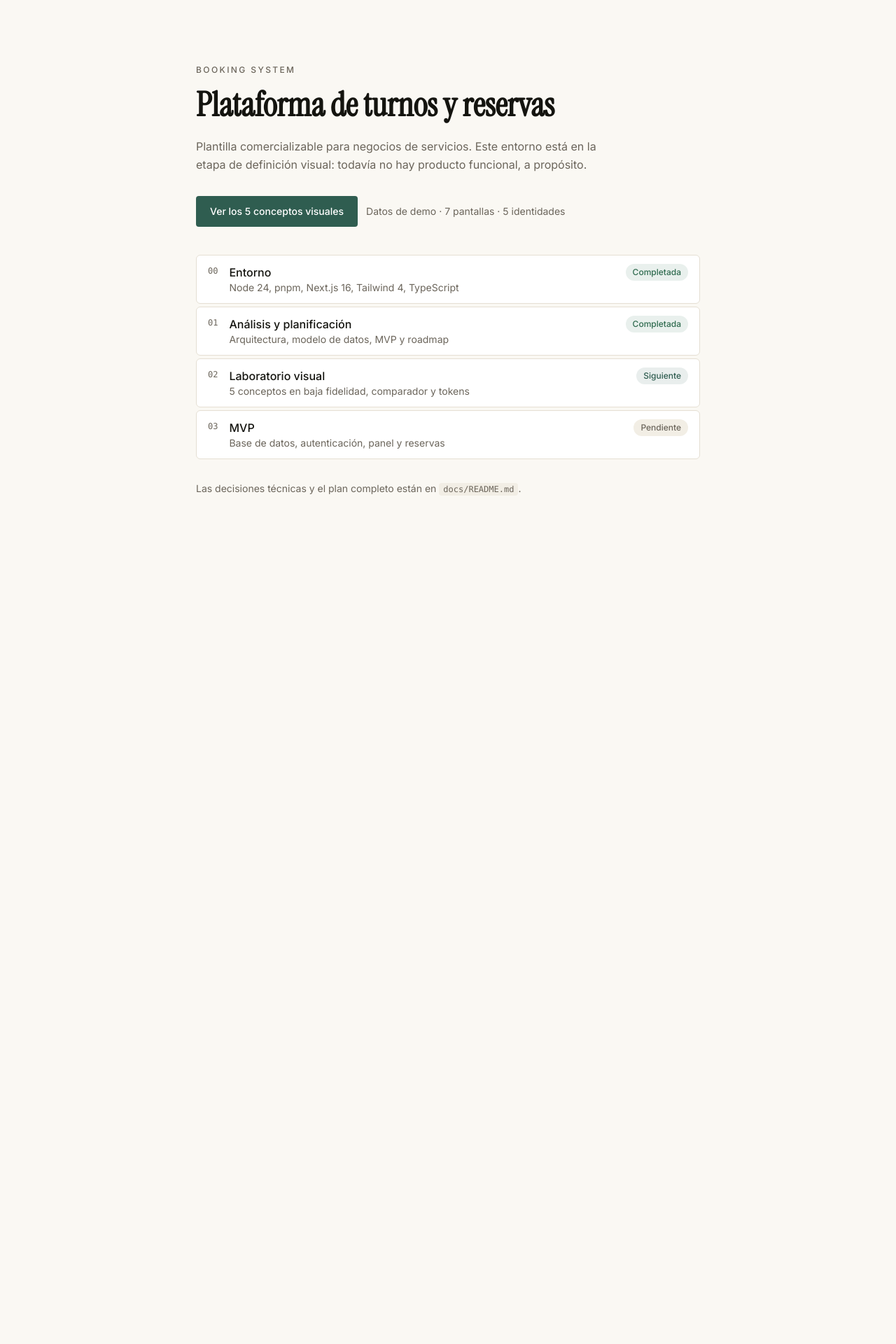
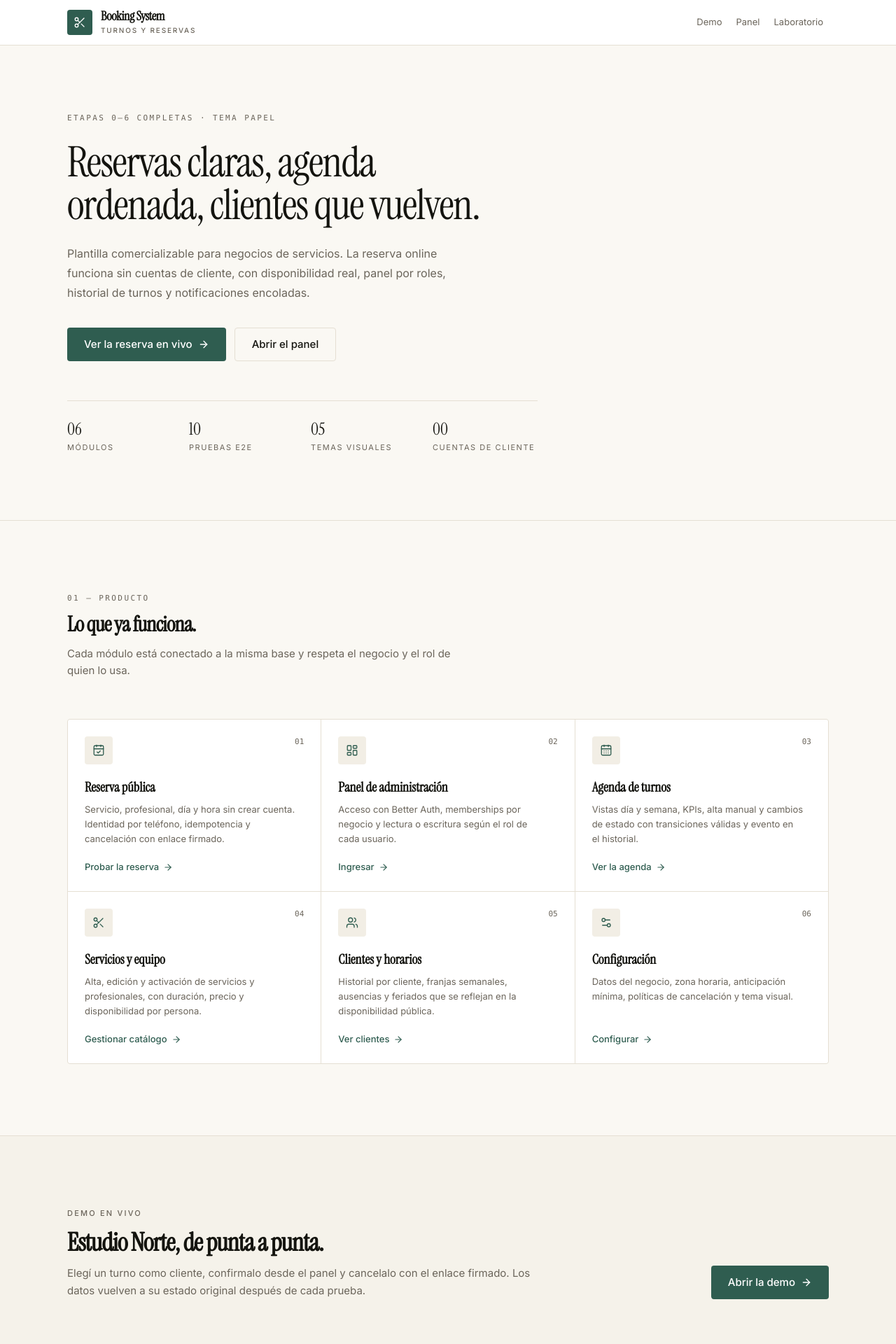
Before and after one commit to FedericoFeressin/Turnos-y-Reservas-DEMO, a Next.js app: page / in a window 1280 px wide. Shown: the top 1920 px of the page at 70% size. Before the commit the page ends 800 px from the top, so only its background shows below. Built offline with nearby package versions, Linux system fonts and the light colour scheme.

Commit message:
feat: mostrar el producto en la home con el diseño Papel

```diff
--- a/src/app/page.tsx
+++ b/src/app/page.tsx
@@ -1,100 +1,274 @@
+import type { Metadata } from "next";
 import Link from "next/link";
+import {
+  ArrowRight,
+  CalendarCheck,
+  CalendarDays,
+  LayoutDashboard,
+  Scissors,
+  Settings2,
+  Users,
+  type LucideIcon,
+} from "lucide-react";
 
-const stages = [
+import { buttonVariants } from "@/components/ui/button";
+import { Container, Section, SectionHead } from "@/components/site/layout-primitives";
+
+export const metadata: Metadata = {
+  title: "Turnos y reservas para negocios de servicios",
+  description:
+    "Plantilla de turnos y reservas con reserva pública, agenda real, roles por membresía, historial de turnos y notificaciones.",
+};
+
+const modules: {
+  index: string;
+  title: string;
+  description: string;
+  href: string;
+  action: string;
+  icon: LucideIcon;
+}[] = [
   {
-    id: "00",
-    name: "Entorno",
-    detail: "Node 24, pnpm, Next.js 16, Tailwind 4, TypeScript",
-    state: "done",
+    index: "01",
+    title: "Reserva pública",
+    description:
+      "Servicio, profesional, día y hora sin crear cuenta. Identidad por teléfono, idempotencia y cancelación con enlace firmado.",
+    href: "/b/estudio-norte",
+    action: "Probar la reserva",
+    icon: CalendarCheck,
   },
   {
-    id: "01",
-    name: "Análisis y planificación",
-    detail: "Arquitectura, modelo de datos, MVP y roadmap",
-    state: "done",
+    index: "02",
+    title: "Panel de administración",
+    description:
+      "Acceso con Better Auth, memberships por negocio y lectura o escritura según el rol de cada usuario.",
+    href: "/ingresar",
+    action: "Ingresar",
+    icon: LayoutDashboard,
   },
   {
-    id: "02",
-    name: "Laboratorio visual",
-    detail: "5 conceptos en baja fidelidad, comparador y tokens",
-    state: "next",
+    index: "03",
+    title: "Agenda de turnos",
+    description:
+      "Vistas día y semana, KPIs, alta manual y cambios de estado con transiciones válidas y evento en el historial.",
+    href: "/ingresar?next=/admin/turnos",
+    action: "Ver la agenda",
+    icon: CalendarDays,
   },
   {
-    id: "03",
-    name: "MVP",
-    detail: "Base de datos, autenticación, panel y reservas",
-    state: "pending",
+    index: "04",
+    title: "Servicios y equipo",
+    description:
+      "Alta, edición y activación de servicios y profesionales, con duración, precio y disponibilidad por persona.",
+    href: "/ingresar?next=/admin/servicios",
+    action: "Gestionar catálogo",
+    icon: Scissors,
   },
-] as const;
+  {
+    index: "05",
+    title: "Clientes y horarios",
+    description:
+      "Historial por cliente, franjas semanales, ausencias y feriados que se reflejan en la disponibilidad pública.",
+    href: "/ingresar?next=/admin/clientes",
+    action: "Ver clientes",
+    icon: Users,
+  },
+  {
+    index: "06",
+    title: "Configuración",
+    description:
+      "Datos del negocio, zona horaria, anticipación mínima, políticas de cancelación y tema visual.",
+    href: "/ingresar?next=/admin/configuracion",
+    action: "Configurar",
+    icon: Settings2,
+  },
+];
+
+const navLinkClass =
+  "rounded-sm px-2 py-1.5 text-ink-muted transition-colors hover:text-ink focus-visible:outline-2 focus-visible:outline-offset-2 focus-visible:outline-primary";
 
 export default function Home() {
   return (
-    <main className="mx-auto flex min-h-dvh w-full max-w-3xl flex-col justify-center px-6 py-16">
-      <p className="text-xs font-medium tracking-[0.2em] text-ink-muted uppercase">
+    <div className="flex min-h-dvh flex-col bg-background text-ink">
+      <a
+        href="#contenido"
+        className="sr-only focus:not-sr-only focus:fixed focus:top-2 focus:left-2 focus:z-50 focus:bg-ink focus:px-4 focus:py-2 focus:text-[13px] focus:text-background"
+      >
+        Saltar al contenido
+      </a>
+
+      <header className="border-b border-line bg-surface">
+        <Container className="flex h-16 items-center justify-between gap-4">
+          <Link
+            href="/"
+            className="flex items-center gap-3 rounded-sm focus-visible:outline-2 focus-visible:outline-offset-4 focus-visible:outline-primary"
+          >
+            <span
+              aria-hidden="true"
+              className="grid size-9 place-items-center rounded-md bg-primary text-primary-fg"
+            >
+              <Scissors className="size-[18px]" strokeWidth={1.75} />
+            </span>
+            <span>
+              <span className="block font-display text-lg leading-none font-semibold tracking-[var(--theme-tracking-display)]">
                 Booking System
+              </span>
+              <span className="mt-1 block text-[10px] font-medium tracking-[0.18em] text-ink-muted uppercase">
+                Turnos y reservas
+              </span>
+            </span>
+          </Link>
+
+          <nav aria-label="Navegación principal" className="flex items-center gap-1 text-[13px]">
+            <Link href="/b/estudio-norte" className={navLinkClass}>
+              Demo
+            </Link>
+            <Link href="/ingresar" className={navLinkClass}>
+              Panel
+            </Link>
+            <Link href="/lab" className={navLinkClass}>
+              Laboratorio
+            </Link>
+          </nav>
+        </Container>
+      </header>
+
+      <main id="contenido" className="flex-1">
+        <section className="border-b border-line">
+          <Container className="py-16 sm:py-24">
+            <p className="font-mono text-[11px] tracking-[0.22em] text-ink-muted uppercase">
+              Etapas 0–6 completas · tema Papel
             </p>
 
-      <h1 className="mt-3 font-display text-4xl leading-tight font-semibold sm:text-5xl">
-        Plataforma de turnos y reservas
+            <h1 className="mt-6 max-w-3xl font-display text-[3rem] leading-[1.02] font-normal tracking-[var(--theme-tracking-display)] sm:text-6xl">
+              Reservas claras, agenda ordenada, clientes que vuelven.
             </h1>
 
-      <p className="mt-4 max-w-xl text-base leading-relaxed text-ink-muted">
-        Plantilla comercializable para negocios de servicios. Este entorno está
-        en la etapa de definición visual: todavía no hay producto funcional, a
-        propósito.
+            <p className="mt-6 max-w-xl text-[15px] leading-[1.75] text-ink-muted sm:text-base">
+              Plantilla comercializable para negocios de servicios. La reserva
+              online funciona sin cuentas de cliente, con disponibilidad real,
+              panel por roles, historial de turnos y notificaciones encoladas.
             </p>
 
-      <div className="mt-8 flex flex-wrap items-center gap-3">
+            <div className="mt-9 flex flex-wrap items-center gap-3">
+              <Link href="/b/estudio-norte" className={buttonVariants({ size: "lg" })}>
+                Ver la reserva en vivo
+                <ArrowRight className="size-4" aria-hidden="true" />
+              </Link>
+              <Link href="/ingresar" className={buttonVariants({ variant: "outline", size: "lg" })}>
+                Abrir el panel
+              </Link>
+            </div>
+
+            <dl className="mt-14 grid max-w-2xl grid-cols-2 gap-x-6 gap-y-5 border-t border-line pt-6 sm:grid-cols-4">
+              {[
+                { label: "Módulos", value: "06" },
+                { label: "Pruebas E2E", value: "10" },
+                { label: "Temas visuales", value: "05" },
+                { label: "Cuentas de cliente", value: "00" },
+              ].map((item) => (
+                <div key={item.label}>
+                  <dd className="font-display text-2xl">{item.value}</dd>
+                  <dt className="mt-0.5 text-[11px] tracking-[0.14em] text-ink-muted uppercase">
+                    {item.label}
+                  </dt>
+                </div>
+              ))}
+            </dl>
+          </Container>
+        </section>
+
+        <Section id="modulos">
+          <SectionHead
+            index="01 — Producto"
+            title="Lo que ya funciona."
+            description="Cada módulo está conectado a la misma base y respeta el negocio y el rol de quien lo usa."
+          />
+
+          <div className="grid gap-px overflow-hidden rounded-md border border-line bg-line sm:grid-cols-2 lg:grid-cols-3">
+            {modules.map((module) => {
+              const Icon = module.icon;
+
+              return (
+                <article key={module.index} className="flex flex-col bg-surface p-6">
+                  <div className="flex items-start justify-between">
+                    <span className="grid size-10 place-items-center rounded-md bg-surface-2 text-primary">
+                      <Icon className="size-[18px]" strokeWidth={1.75} aria-hidden="true" />
+                    </span>
+                    <span className="font-mono text-[11px] text-ink-muted">{module.index}</span>
+                  </div>
+
+                  <h3 className="mt-5 font-display text-[19px] leading-snug font-semibold">
+                    {module.title}
+                  </h3>
+                  <p className="mt-2 flex-1 text-[13px] leading-relaxed text-ink-muted">
+                    {module.description}
+                  </p>
+
+                  <Link
+                    href={module.href}
+                    className="mt-5 inline-flex items-center gap-1.5 text-[13px] font-medium text-primary hover:underline focus-visible:outline-2 focus-visible:outline-offset-2 focus-visible:outline-primary"
+                  >
+                    {module.action}
+                    <ArrowRight className="size-3.5" aria-hidden="true" />
+                  </Link>
+                </article>
+              );
+            })}
+          </div>
+        </Section>
+
+        <div className="border-y border-line bg-surface-2/60">
+          <Section>
+            <div className="flex flex-col items-start justify-between gap-8 lg:flex-row lg:items-end">
+              <div className="max-w-2xl">
+                <p className="text-[11px] font-medium tracking-[0.2em] text-ink-muted uppercase">
+                  Demo en vivo
+                </p>
+                <h2 className="mt-3 font-display text-3xl leading-[1.15] font-semibold tracking-[var(--theme-tracking-display)] sm:text-4xl">
+                  Estudio Norte, de punta a punta.
+                </h2>
+                <p className="mt-3 text-sm leading-relaxed text-ink-muted sm:text-[15px]">
+                  Elegí un turno como cliente, confirmalo desde el panel y
+                  cancelalo con el enlace firmado. Los datos vuelven a su estado
+                  original después de cada prueba.
+                </p>
+              </div>
+              <Link
+                href="/b/estudio-norte"
+                className={buttonVariants({ size: "lg" })}
+              >
+                Abrir la demo
+                <ArrowRight className="size-4" aria-hidden="true" />
+              </Link>
+            </div>
+          </Section>
+        </div>
+
+        <Section id="diseno">
+          <SectionHead
+            index="02 — Diseño"
+            title="Papel es la identidad del producto."
+            description="Los otros cuatro conceptos quedan como presets del mismo sistema de tokens. Podés recorrerlos en el laboratorio visual."
+          />
           <Link
             href="/lab"
-          className="inline-flex h-11 items-center rounded-md bg-primary px-5 text-sm font-medium text-primary-fg transition-colors hover:bg-primary-hover"
+            className="inline-flex items-center gap-2 rounded-md border border-line bg-surface px-5 py-3 text-[13px] font-medium transition-colors hover:border-primary focus-visible:outline-2 focus-visible:outline-offset-2 focus-visible:outline-primary"
           >
-          Ver los 5 conceptos visuales
+            Ver el laboratorio visual
+            <ArrowRight className="size-4" aria-hidden="true" />
           </Link>
-        <span className="text-sm text-ink-muted">
-          Datos de demo · 7 pantallas · 5 identidades
-        </span>
+        </Section>
+      </main>
+
+      <footer className="border-t border-line bg-surface">
+        <Container className="flex flex-col gap-3 py-6 text-[12px] text-ink-muted sm:flex-row sm:items-center sm:justify-between">
+          <p>Booking System · plantilla de turnos y reservas</p>
+          <p>
+            Panel de demo: tomas@estudionorte.com.ar · estudio-norte
+          </p>
+        </Container>
+      </footer>
     </div>
-
-      <ol className="mt-10 space-y-1">
-        {stages.map((stage) => (
-          <li
-            key={stage.id}
-            className="flex items-start gap-4 rounded-lg border border-line bg-surface px-4 py-3"
-          >
-            <span className="mt-0.5 font-mono text-xs text-ink-muted">
-              {stage.id}
-            </span>
-            <div className="min-w-0 flex-1">
-              <p className="font-medium">{stage.name}</p>
-              <p className="text-sm text-ink-muted">{stage.detail}</p>
-            </div>
-            <span
-              className={
-                stage.state === "done"
-                  ? "rounded-full bg-success/10 px-2.5 py-1 text-xs font-medium text-success"
-                  : stage.state === "next"
-                    ? "rounded-full bg-primary/10 px-2.5 py-1 text-xs font-medium text-primary"
-                    : "rounded-full bg-surface-2 px-2.5 py-1 text-xs font-medium text-ink-muted"
-              }
-            >
-              {stage.state === "done"
-                ? "Completada"
-                : stage.state === "next"
-                  ? "Siguiente"
-                  : "Pendiente"}
-            </span>
-          </li>
-        ))}
-      </ol>
-
-      <p className="mt-8 text-sm text-ink-muted">
-        Las decisiones técnicas y el plan completo están en{" "}
-        <code className="rounded bg-surface-2 px-1.5 py-0.5 text-xs">
-          docs/README.md
-        </code>
-        .
-      </p>
-    </main>
   );
 }
```
Lines whose indentation alone changed are shown as unchanged.
